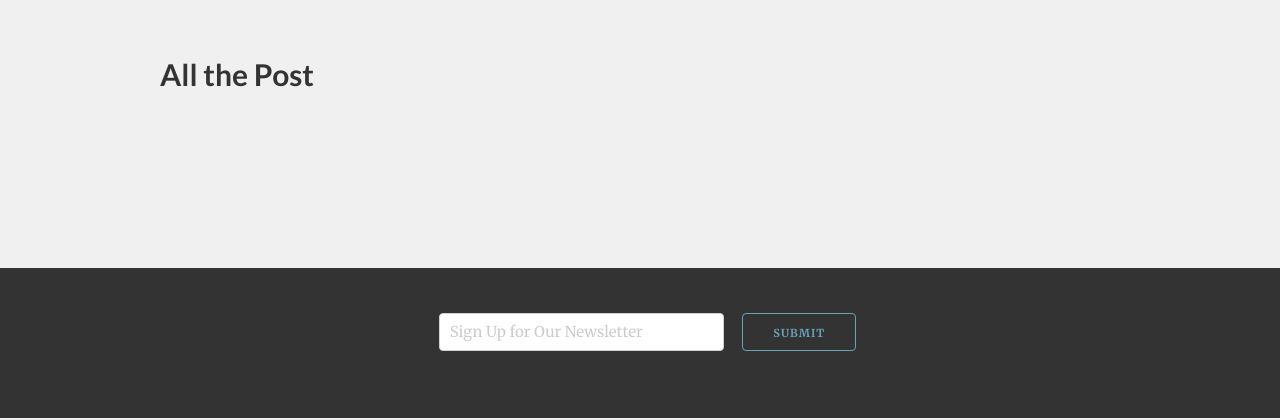
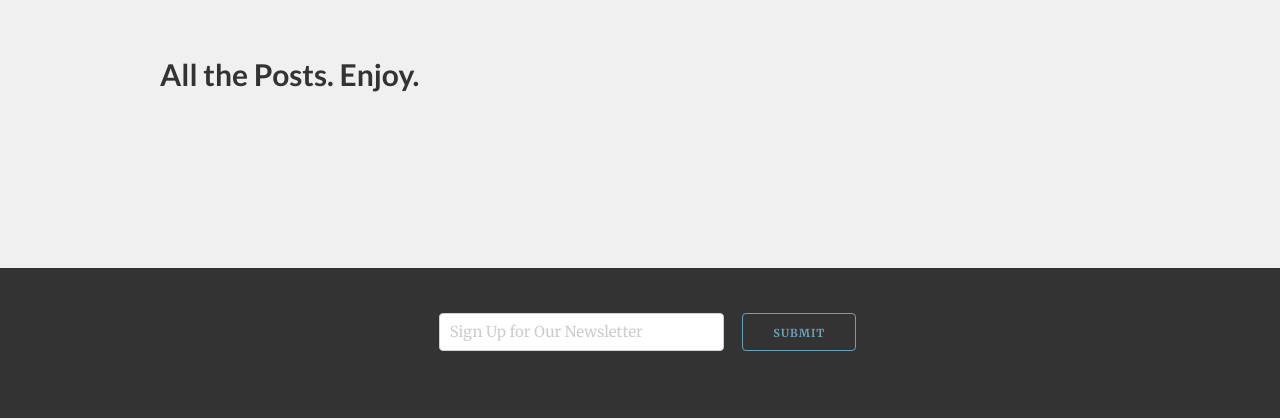
Before and after one commit to jvollherbst/WomeninSTEM, a Node server app: page /posts/all in a window 1280 px wide. Shown: the part 71-491 px from the top of the page. Run offline with Node 20, Linux system fonts and the light colour scheme; data that the repository does not hold is empty.

Commit message:
made some changes to the redirect page for users without admin privleges. Also added a placeholder post to illustrate DELETE abillity.

```diff
--- a/views/posts/allposts.ejs
+++ b/views/posts/allposts.ejs
@@ -9,7 +9,7 @@
   </header>
   <div class="container">
     <div class="content">
-      <h1>All the Post</h1>
+      <h1>All the Posts. Enjoy.</h1>
 
       <%- include ../partials/posts %>
     </div>
--- a/views/posts/redirect.ejs
+++ b/views/posts/redirect.ejs
@@ -9,6 +9,7 @@
       <div class="header-text">
         <div class="text-inner">
           <h1>You shall not pass!</h1>
+          <p>Sorry, you don&rsquo;t have permission to view this page. <br />Reach out to your admin to access this page.</p>
         </div>
       </div>
   </header>
```
